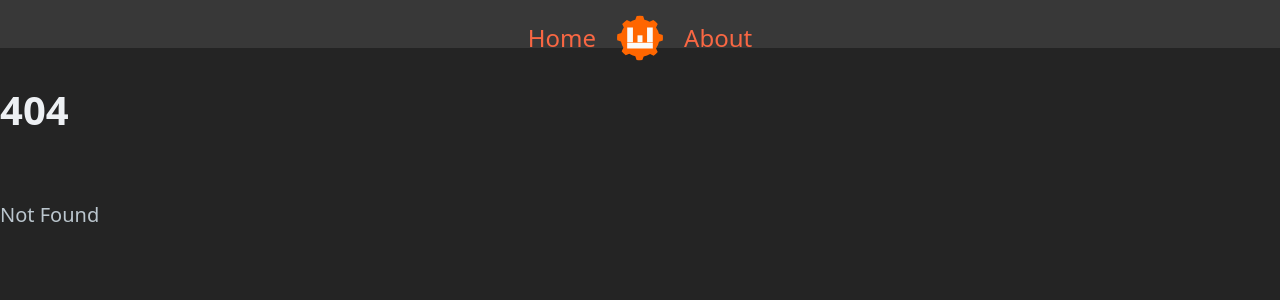
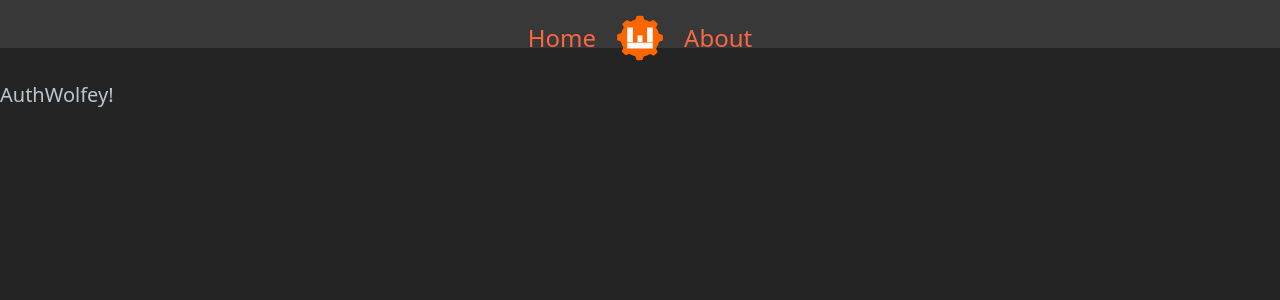
Before and after one commit to WolfEYc/wolfeycode, a SvelteKit app: page /authwolfey in a window 1280 px wide. Before the commit this address had no page. Shown: the top 300 px of the page. Built offline with nearby package versions, Linux system fonts and the light colour scheme.

Commit message:
https://www.youtube.com/watch?v=ieECVME5ZLU
Follow above to do some noice redirects / auth

```diff
--- a/jsconfig.json
+++ b/jsconfig.json
@@ -1,5 +1,4 @@
 {
-	"extends": "./.svelte-kit/tsconfig.json",
 	"compilerOptions": {
 		"allowJs": true,
 		"checkJs": true,
--- /dev/null
+++ b/src/routes/(protected)/+layout.server.js
@@ -0,0 +1,5 @@
+export function load() {
+    return {
+        "beans": "bongos"
+    }
+}
--- /dev/null
+++ b/src/routes/(protected)/authwolfey/+page.svelte
@@ -0,0 +1,3 @@
+<div>
+    <p>AuthWolfey!</p>
+</div>
--- /dev/null
+++ b/src/routes/(protected)/login/+page.svelte
@@ -0,0 +1,3 @@
+<div>
+    <p>Login</p>
+</div>
```
Also changed, not shown: package.json (indentation only), 1 other file (tests, documents, lock files or other folders).
